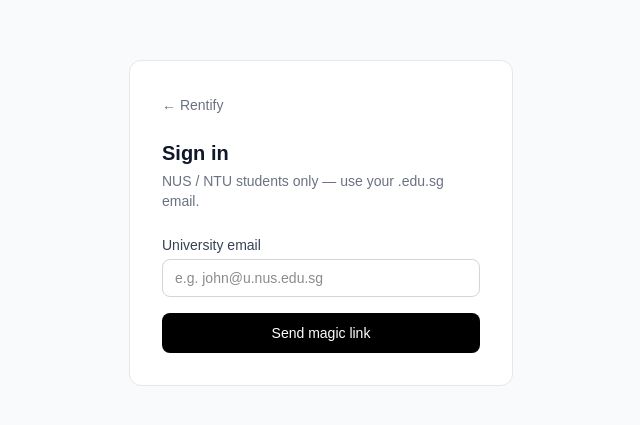
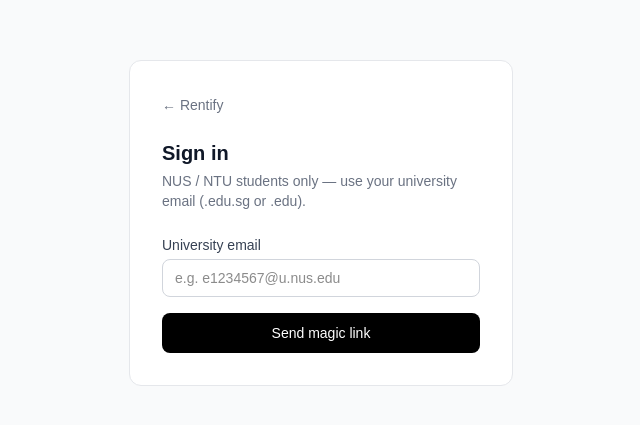
Before and after one commit to Anthony-Zou/rentify, a Next.js app: page /login in a window 1280 px wide. Shown: the part 177-602 px from the top of the page, without its empty margins (319-959 px from the left). Built offline with nearby package versions, Linux system fonts and the light colour scheme.

Commit message:
fix: accept .edu emails in addition to .edu.sg

```diff
--- a/src/app/login/page.tsx
+++ b/src/app/login/page.tsx
@@ -14,8 +14,8 @@
     e.preventDefault()
     setError(null)
 
-    if (!email.endsWith('.edu.sg')) {
-      setError('Only .edu.sg university email addresses are allowed.')
+    if (!email.endsWith('.edu.sg') && !email.endsWith('.edu')) {
+      setError('Only university email addresses are allowed (e.g. .edu.sg or .edu).')
       return
     }
 
@@ -68,7 +68,7 @@
         </Link>
         <h1 className="text-xl font-semibold text-gray-900 mb-1">Sign in</h1>
         <p className="text-sm text-gray-500 mb-6">
-          NUS / NTU students only — use your <span className="font-medium">.edu.sg</span> email.
+          NUS / NTU students only — use your university email (.edu.sg or .edu).
         </p>
 
         <form onSubmit={handleSubmit} className="space-y-4">
@@ -79,7 +79,7 @@
             <input
               id="email"
               type="email"
-              placeholder="e.g. john@u.nus.edu.sg"
+              placeholder="e.g. e1234567@u.nus.edu"
               value={email}
               onChange={(e) => setEmail(e.target.value)}
               required
```
